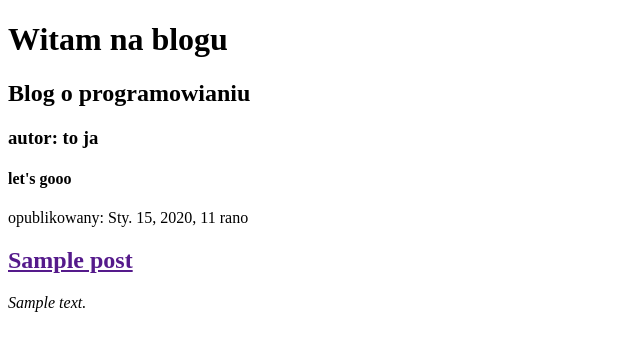
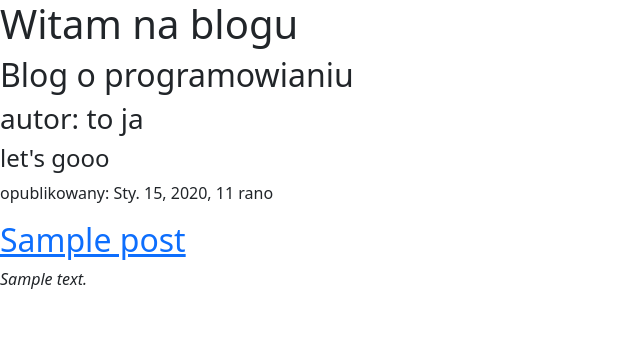
Before and after one commit to litwinm/djangoblog, a Django app: page / in a window 1280 px wide. Shown: the top 351 px of the page, without its empty margins (0-640 px from the left). Run offline with Django 3.2, Linux system fonts and the light colour scheme; tables that the repository leaves empty hold one stand-in row (values such as "Sample post").

Commit message:
wprowadzenie cssa

```diff
--- /dev/null
+++ b/blog/static/css/blog.css
@@ -0,0 +1,3 @@
+h1 a, h2 a{
+    color: white;
+}
--- a/blog/templates/blog/post_list.html
+++ b/blog/templates/blog/post_list.html
@@ -1,8 +1,10 @@
-<!DOCTYPE html>
+{% load static %}
 <html lang="pl">
 <head>
     <meta charset="UTF-8">
     <title>Blog dla programistów</title>
+    <link href="https://cdn.jsdelivr.net/npm/bootstrap@5.3.2/dist/css/bootstrap.min.css" rel="stylesheet" integrity="sha384-T3c6CoIi6uLrA9TneNEoa7RxnatzjcDSCmG1MXxSR1GAsXEV/Dwwykc2MPK8M2HN" crossorigin="anonymous">
+    <link rel="stylesheet" type="text/html" href="{$ static 'css/blog.css'$}">
 </head>
 <body>
     <div id="header">
```
